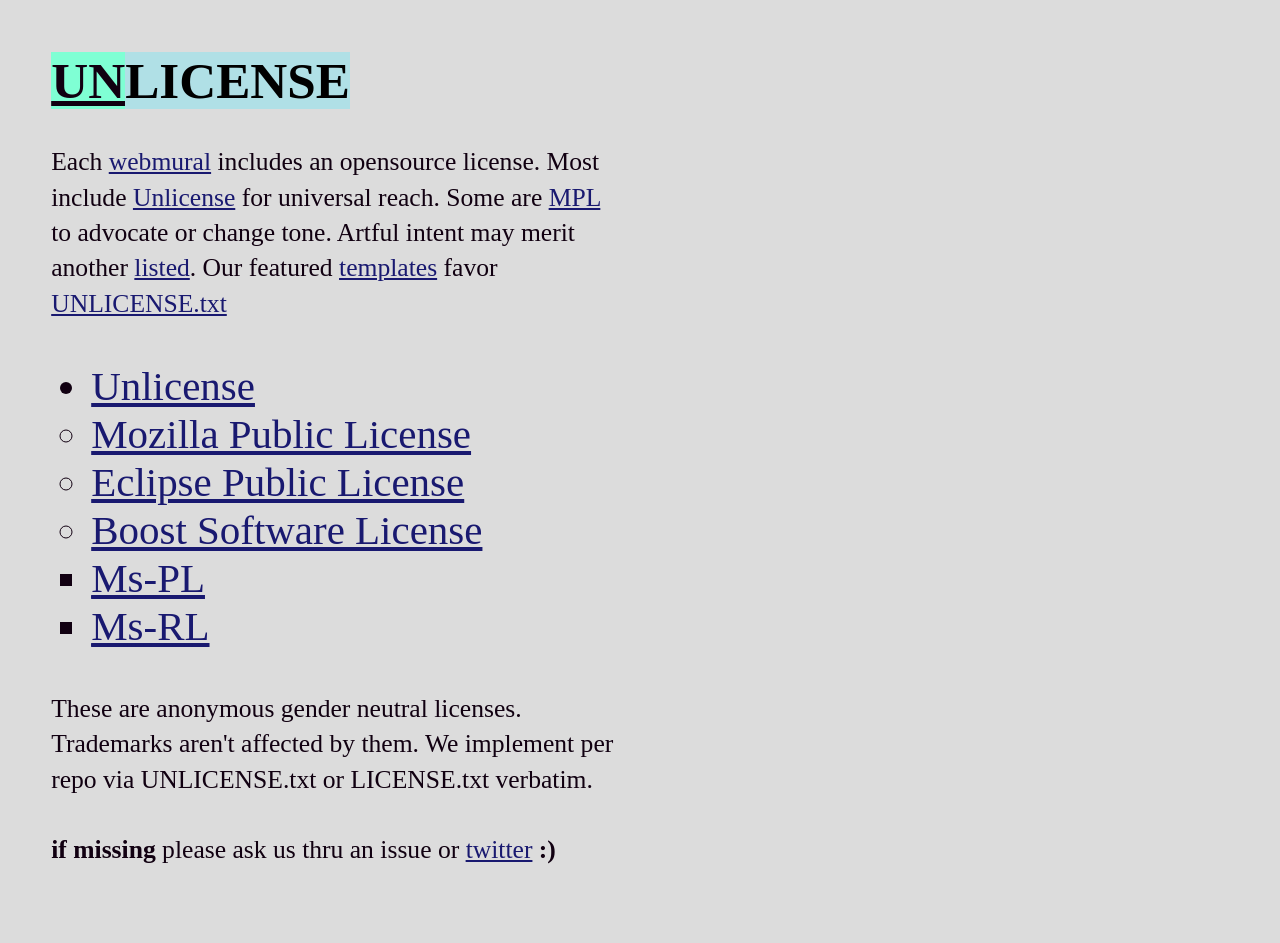
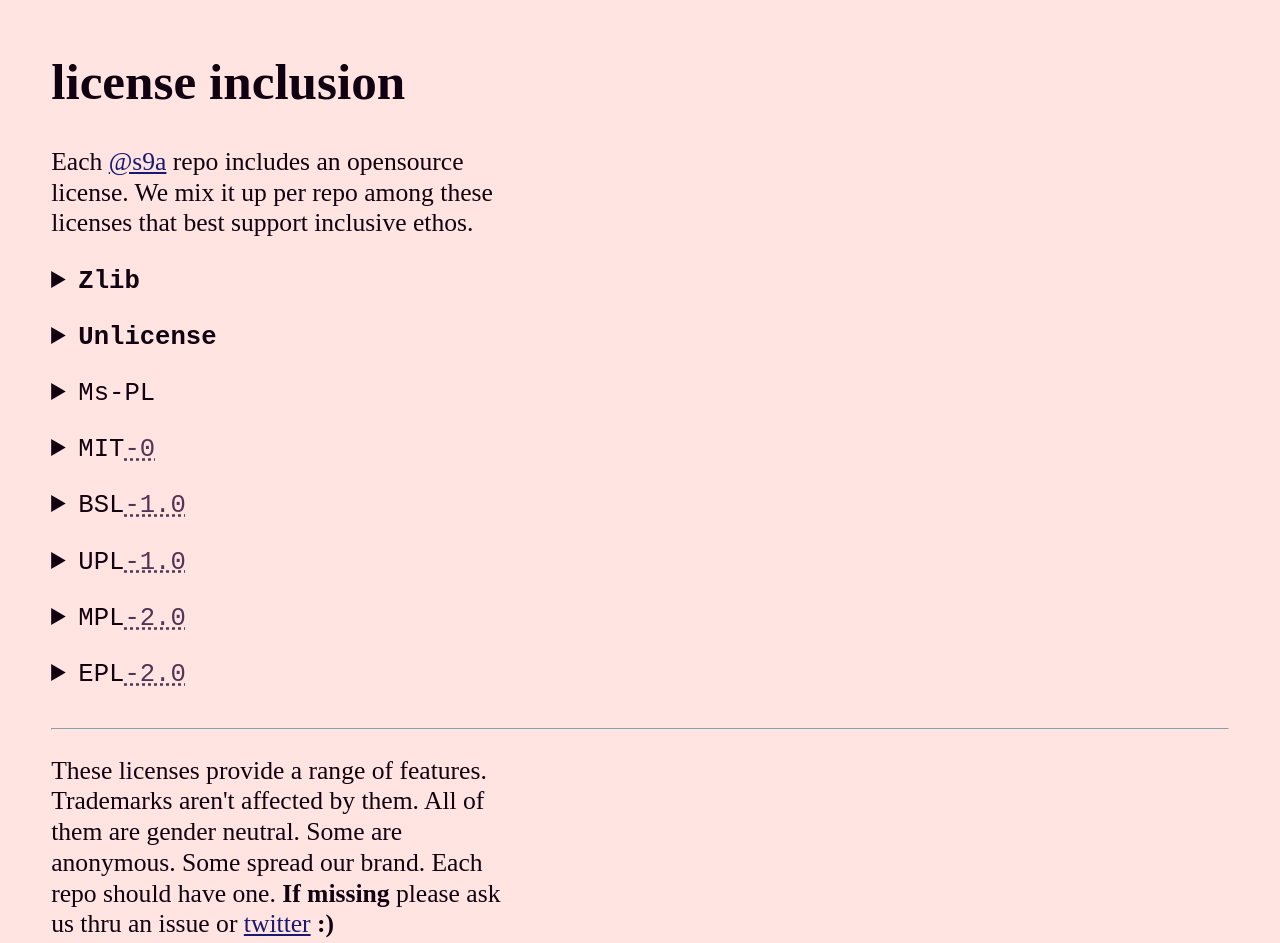
Before and after one commit to s9a/license, a plain HTML site: page index.html in a window 1280 px wide. Before the commit the page ends 919 px from the top, so only its background shows below. Drawn offline with Linux system fonts and the light colour scheme.

Commit message:
we mix it up (#1)

```diff
--- a/index.html
+++ b/index.html
@@ -1,57 +1,163 @@
 <!DOCTYPE html>
-<html lang="en-US" style="font-size:max(22px, 2vw)">
+<html lang="en-US">
 <meta charset="utf-8">
-<title>license</title>
+<title>license inclusion</title>
 <meta name="viewport" content="width=device-width, initial-scale=1">
-<meta name="theme-color" content="gainsboro">
+<meta name="theme-color" content="mistyrose">
 <meta name="color-scheme" content="light">
-<meta name="description" content="webmural license inclusion">
+<meta name="description" content="s9a license inclusion and mindset">
 <link rel="home" href="https://s9a.page">
 <link rel="icon" href="icon.svg">
 <link rel="license" href="UNLICENSE.txt">
-<link rel="preconnect" href="https://webmural.dev">
 
 <style media=(color)>
-  html { background: gainsboro; color: #101 }
+  html { background: mistyrose; color: #101 }
   mark { background: powderblue }
   ins { background: aquamarine }
-  ::selection { color: black; background: deepskyblue; }
+  ::selection { color: black; background: hotpink; }
   :link { color: midnightblue }
   :visited { color: indigo }
   :focus { outline: thick dotted currentColor }
+  u { color: #535; text-decoration-color: #535 }
 </style>
 
-<body style="margin:2em">
+<style>
+  html {
+    font-size: max(22px, 2vw);
+    line-height: 1.2;
+  }
+
+  body {
+    margin: 2em;
+  }
+
+  u {
+    text-decoration-style: dotted;
+  }
+
+  p {
+    max-width: 18em;
+    margin-block-end: 1em;
+  }
+
+  details {
+    max-width: 27em;
+    margin-block-end: 1ex;
+  }
+
+  details:last-of-type,
+  details[open] {
+    margin-block-end: 1em;
+  }
+
+  summary {
+    margin-block-end: 1ex;
+  }
+</style>
 
 <header>
-  <h1><ins>UN</ins><mark>LICENSE</mark></h1>
+  <h1>license inclusion</h1>
 </header>
 
-<p style="max-width:22em;line-height:1.38">
-  Each <a href="https://webmural.dev">webmural</a> includes an opensource license.
-  Most include <a href="https://unlicense.org">Unlicense</a> for universal reach.
-  Some are <a href="https://www.mozilla.org/en-US/MPL/"><abbr>MPL</abbr></a>
-  to advocate or change tone.
-  Artful intent may merit another <a href="#list">listed</a>.
-  Our featured <a href="https://webmural.com/templates">templates</a>
-  favor <a href="UNLICENSE.txt">UNLICENSE.txt</a>
+<p>
+  Each <a href="https://github.com/s9a">@s9a</a> repo includes an opensource license.
+  We mix it up per repo among these licenses that best support inclusive ethos.
 </p>
 
-<ul style="font-size:1.6em;list-style:circle" id="list">
-  <li style="list-style:disc"><a href="https://choosealicense.com/licenses/unlicense/">Unlicense</a>
-  <li><a href="https://choosealicense.com/licenses/mpl-2.0/">Mozilla Public License</a>
-  <li><a href="https://choosealicense.com/licenses/epl-2.0/">Eclipse Public License</a>
-  <li><a href="https://choosealicense.com/licenses/bsl-1.0/">Boost Software License</a>
-  <li style="list-style:square"><a href="https://choosealicense.com/licenses/ms-pl/"><abbr title="Microsoft Public License">Ms-PL</abbr></a>
-  <li style="list-style:square"><a href="https://choosealicense.com/licenses/ms-rl/"><abbr title="Microsoft Reciprocal License">Ms-RL</abbr></a>
-</ul>
+<details id="zlib">
+  <summary><code><b>Zlib</b></code></summary>
+  zlib license is ideal
+  for our libraries
+  and core content.
+  it's a smooth permissive gender neutral license
+  with broad recognition and optional attribution.
+  like
+  <a href="https://github.com/s9a/tape/blob/master/LICENSE.md">example</a>
+  or <a href="https://s9a.page/templates#by">template</a>
+</details>
 
-<p style="max-width:22em;line-height:1.38">
-  These are anonymous gender neutral licenses.
+<a id="free"></a>
+<details id="unlicense">
+  <summary><code><b>Unlicense</b></code></summary>
+  we choose the unlicense for our public domain
+  contributions like <a href="https://s9a.page/terms">our terms</a>
+  and <a href="https://s9a.page/templates#free">free templates</a>.
+  the unlicense has universal reach with inclusive wording
+  and rebellious appeal.
+</details>
+
+<a id="microsoft"></a>
+<details id="ms-pl">
+  <summary><code>Ms-PL</code></summary>
+  Our <a href="https://s9a.page/templates#interweb">interweb template</a> includes <a href="https://choosealicense.com/licenses/ms-pl/">Ms-PL</a>
+  as a basic balanced default public license. it's anonymous, gender neutral, and industry safe.
+</details>
+
+<a id="mit-0"></a>
+<details id="mit">
+  <summary><code>MIT<u>-0</u></code></summary>
+  <aside>
+    <a href="https://choosealicense.com/licenses/0bsd/"><code><s>0BSD</s></code></a>
+  </aside>
+  <a href="https://choosealicense.com/licenses/mit-0/">MIT-0</a>
+  has broad permissive wording and industry appeal.
+  <a href="https://choosealicense.com/licenses/mit/">MIT</a>
+  is popular with <a href="https://www.npmjs.com">wombats</a>.
+  <a href="https://github.com/s9a/zero">Use zero</a>
+  to stay humble
+  or <a href="https://github.com/ryanve/eol/blob/master/LICENSE.md">apply</a>
+  <a href="https://choosealicense.com/licenses/mit/">MIT</a>
+  to advocate
+  <a href="https://s9a.page">a brand</a>
+  <a href="https://github.com/s9a/dab/blob/master/LICENSE.md">like we do</a>.
+</details>
+
+<a id="boost"></a>
+<details id="bsl">
+  <summary><code>BSL<u>-1.0</u></code></summary>
+  <a href="https://choosealicense.com/licenses/bsl-1.0/">Boost</a>
+  has an energy to encourage remixes.
+  This simple anonymous gender neutral permissive license
+  can <a href="https://s9a.page/templates/#diy">electrify</a> ⚡
+</details>
+
+<a id="universal"></a>
+<details id="upl">
+  <summary><code>UPL<u>-1.0</u></code></summary>
+  <a href="https://choosealicense.com/licenses/upl-1.0/">Universal Permissive License</a>
+  is complex
+  but has an inspiring name
+  and balances MITish features
+  with universal wording.
+</details>
+
+<a id="mozilla"></a>
+<details id="mpl">
+  <summary><code>MPL<u>-2.0</u></code></summary>
+  <abbr>MPL</abbr> is extra safe,
+  anonymous, gender neutral, loosely copyleft,
+  and <a href="https://s9a.page/templates#foxy">foxy</a>
+  because we advocate Mozilla.
+</details>
+
+<a id="eclipse"></a>
+<details id="epl">
+  <summary><code>EPL<u>-2.0</u></code></summary>
+  <a href="https://choosealicense.com/licenses/epl-2.0/">EPL</a>
+  is much like
+  <a href="https://choosealicense.com/licenses/mpl-2.0/">MPL</a>
+  but with lunar energy and suitable when emotionally desired.
+</details>
+
+<hr>
+<p>
+  These licenses provide a range of features.
   Trademarks aren't affected by them.
-  We implement per repo via UNLICENSE.txt or LICENSE.txt verbatim.
-  <br><br>
-  <strong>if missing</strong> please ask us
-  thru an issue or <a href="https://twitter.com/webmural">twitter</a>
+  All of them are gender neutral.
+  Some are anonymous.
+  Some spread our brand.
+  Each repo should have one.
+  <strong>If missing</strong> please ask us
+  thru an issue or <a href="https://twitter.com/colorfulcode">twitter</a>
   <b>:)</b>
 </p>
```
Also changed, not shown: icon.svg, 1 other file.
